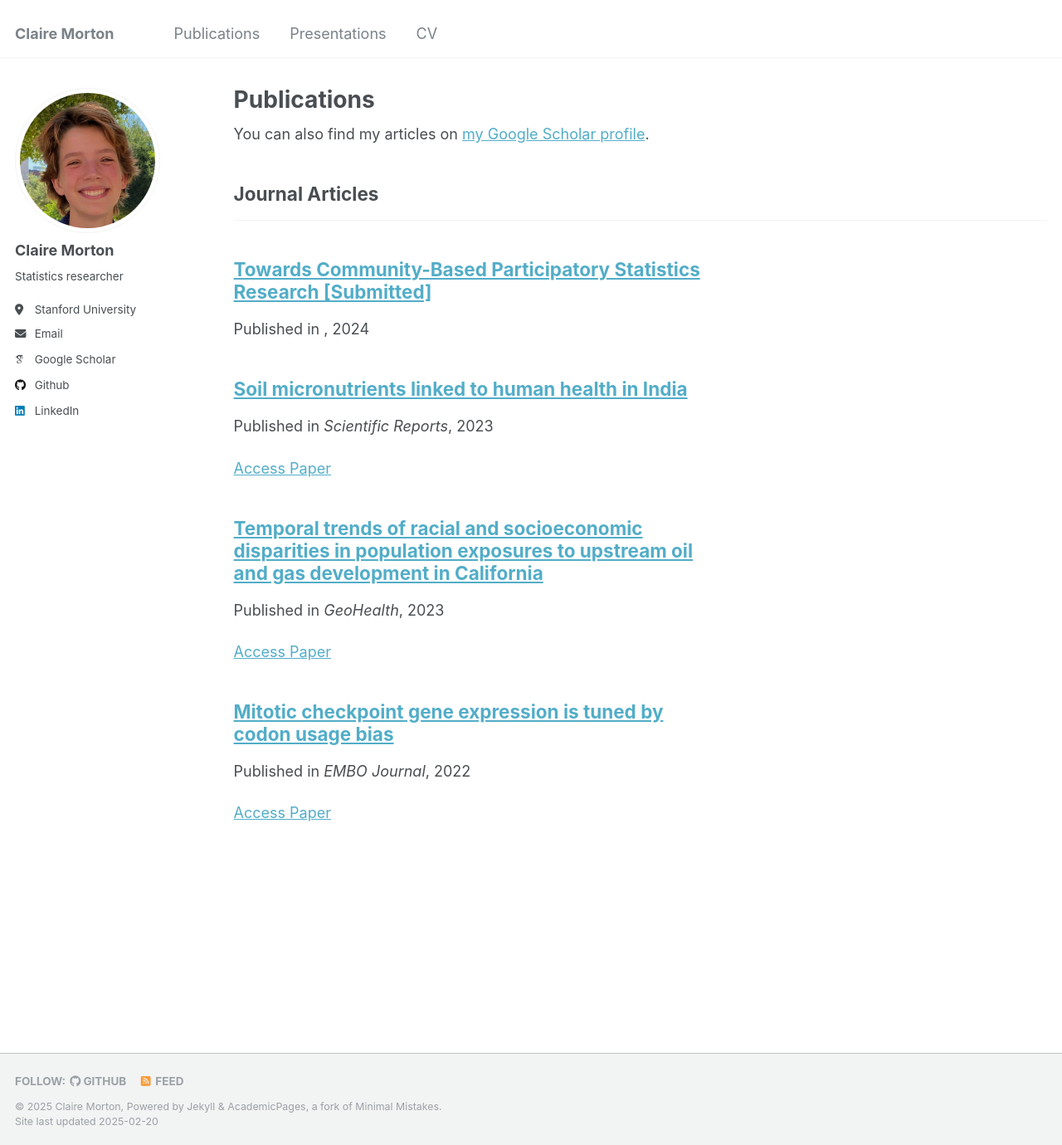
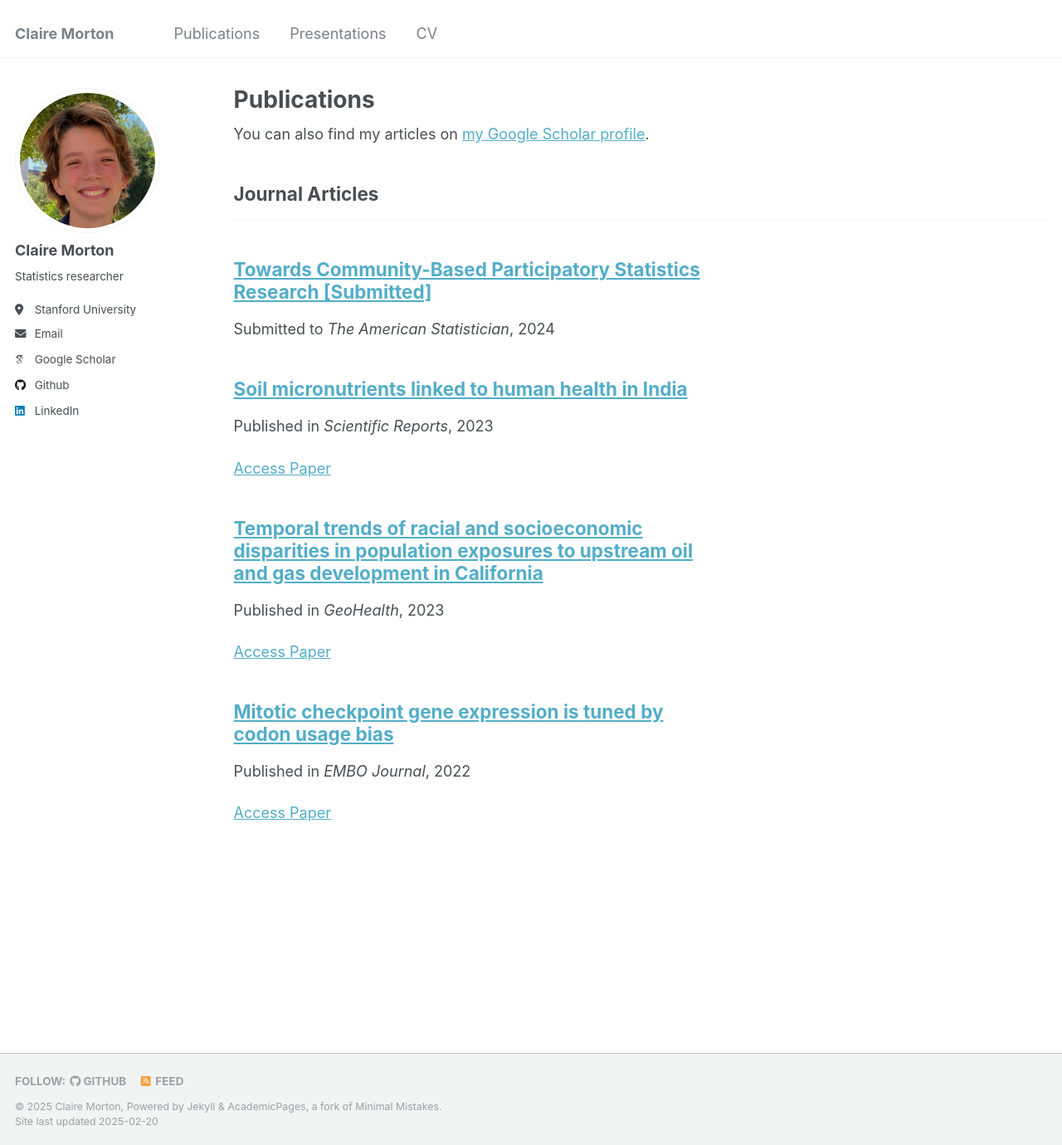
Before and after one commit to lambdr/MortonC78483.github.io, a Jekyll site: the page built from _pages/publications.html, in a window 1280 px wide and 1380 px high. Shown: the whole window at 83% size. Built offline with Jekyll 4.4.1, drawn with Linux system fonts in a browser that asks for light colours; some web fonts are replaced.

Commit message:
There's a reason I don't write javascript (updating article-single for submitted papers)

```diff
--- a/_includes/archive-single.html
+++ b/_includes/archive-single.html
@@ -40,6 +40,8 @@
 
         {% if post.collection == 'teaching' %}
           <p> {{ post.type }}, <i>{{ post.venue }}</i>, {{ post.date | default: "1900-01-01" | date: "%Y" }} </p>
+        {% elsif post.submitted and post.date %}
+          <p>Submitted to <i>{{ post.submitted }}</i>, {{ post.date | default: "1900-01-01" | date: "%Y" }} </p>
         {% elsif post.collection == 'publications' %}
           <p>Published in <i>{{ post.venue }}</i>, {{ post.date | default: "1900-01-01" | date: "%Y" }} </p>
         {% elsif post.date %}
```
